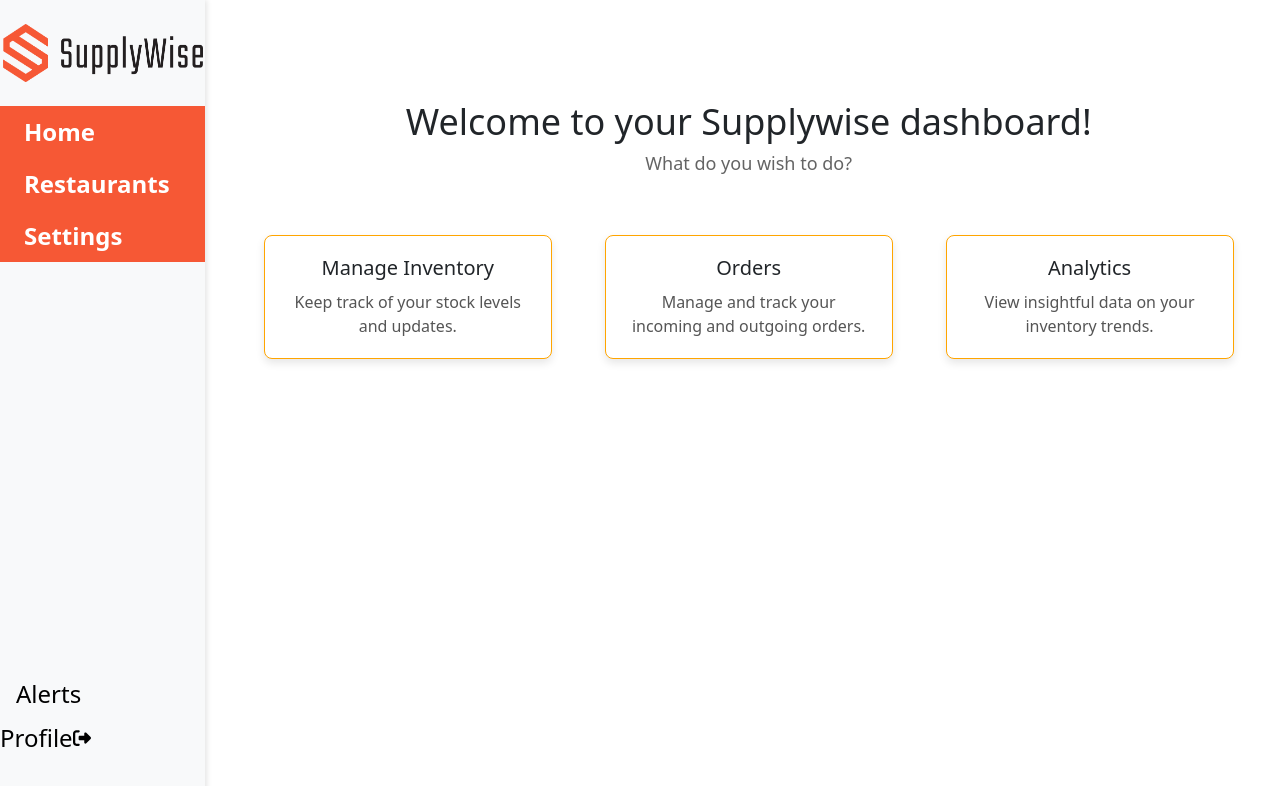
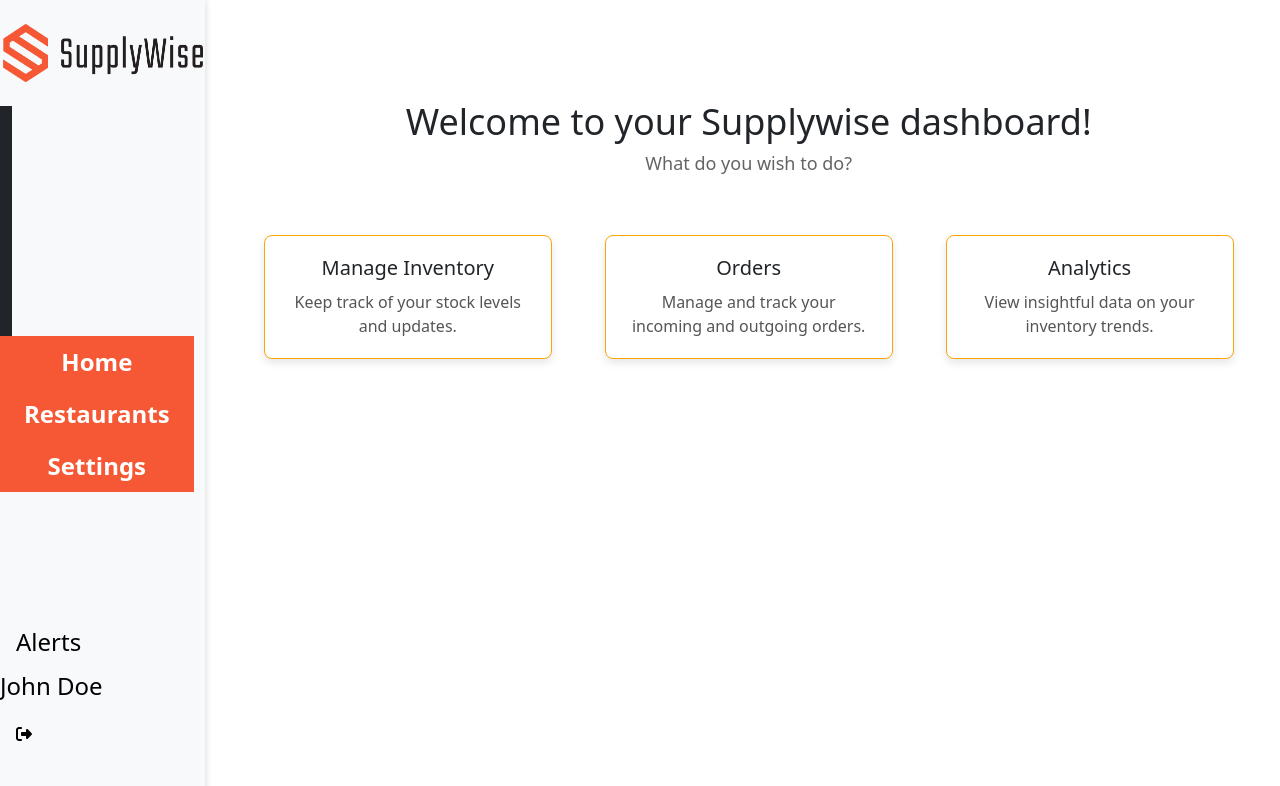
Before and after one commit to SupplyWise/SupplyWiseUI, a Next.js app in the folder supplywise-ui/: page /dashboard in a window 1280 px wide. Shown: the top 786 px of the page. Built offline with nearby package versions, Linux system fonts and the light colour scheme.

Commit message:
style: added black bar to the left, still wip

```diff
--- a/supplywise-ui/src/components/dashboardNav.jsx
+++ b/supplywise-ui/src/components/dashboardNav.jsx
@@ -10,18 +10,20 @@ export default function Sidebar() {
             display: 'flex',
             flexDirection: 'column',
             justifyContent: 'space-between',
-            paddingBottom: '20px',
             paddingRight: '0px',
             boxShadow: '2px 0px 5px rgba(0, 0, 0, 0.1)',
         }}>
-            <div className=''>
+            <div className='h-100'>
                 <div className='text-center bg-light'>
                     <Link className="navbar-brand text-black py-4 d-block" href="/">
                         <Image src="/Logo_Nav.png" alt="Supplywise" width={200} height={58} />
                     </Link>
                 </div>
+                <div className='row h-100'>
+                    <div className='col-1 bg-dark'></div>
+                    <div className='col-11'>
                         {/* Nav Links */}
-                <ul className="nav flex-column fs-4 fw-bold">
+                        <ul className="nav flex-column fs-4 fw-bold text-center">
                             <li className="nav-item sw-bgcolor px-2">
                                 <Link className="nav-link text-white" href="/">
                                     Home
@@ -39,20 +41,22 @@ export default function Sidebar() {
                             </li>
                         </ul>
                     </div>
+                </div>
+            </div>
 
             {/* Alerts and Profile Section */}
             <div>
-                <ul className="nav flex-column mb-4 fs-4">
+                <ul className="nav flex-column mb-4 fs-4 bg-light" style={{paddingBottom: "20px"}}>
                     <li className="nav-item">
-                        <Link className="nav-link text-black d-flex align-items-center" href="/alerts">
+                        <Link className="nav-link text-black" href="/alerts">
                             {/*<FontAwesomeIcon icon={faBell} className="me-1" size='xs'/>*/}
                             Alerts
                         </Link>
                     </li>
-                    <li className='nav-item d-flex align-items-center'>
-                        <span className='text-black'>Profile</span>
-                        <Link href="/logout" className=" text-black">
-                            <FontAwesomeIcon icon={faSignOutAlt} className="me-1" size='xs'/>
+                    <li className='nav-item'>
+                        <span className='text-black'>John Doe</span>
+                        <Link href="/logout" className="nav-link text-black">
+                            <FontAwesomeIcon icon={faSignOutAlt} style={{ width: '16px', height: '16px' }}/>
                         </Link>
                     </li>
                 </ul>
```
Lines whose indentation alone changed are shown as unchanged.
